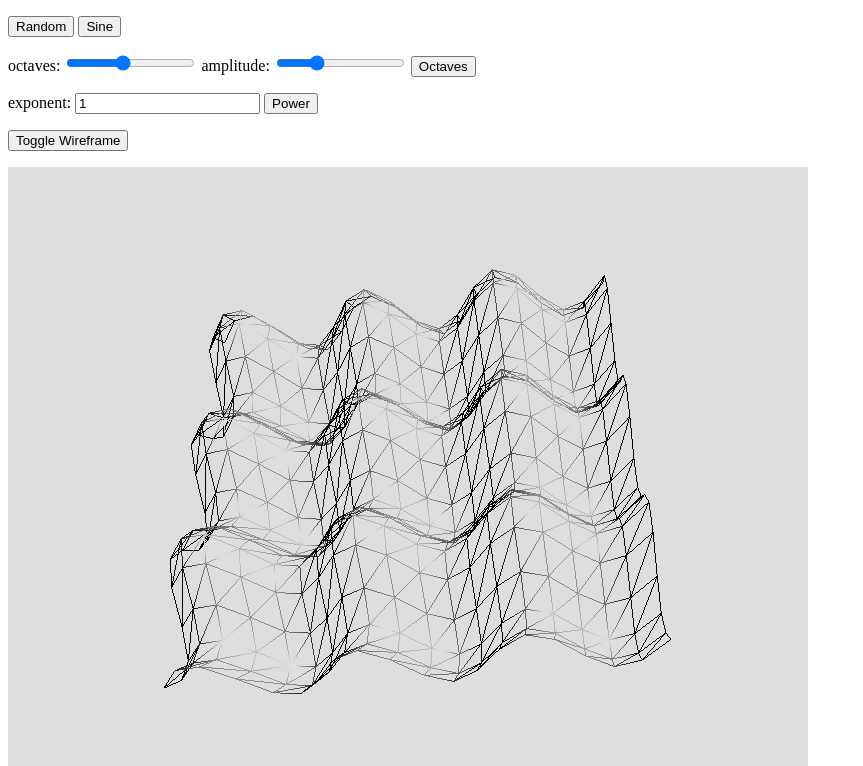
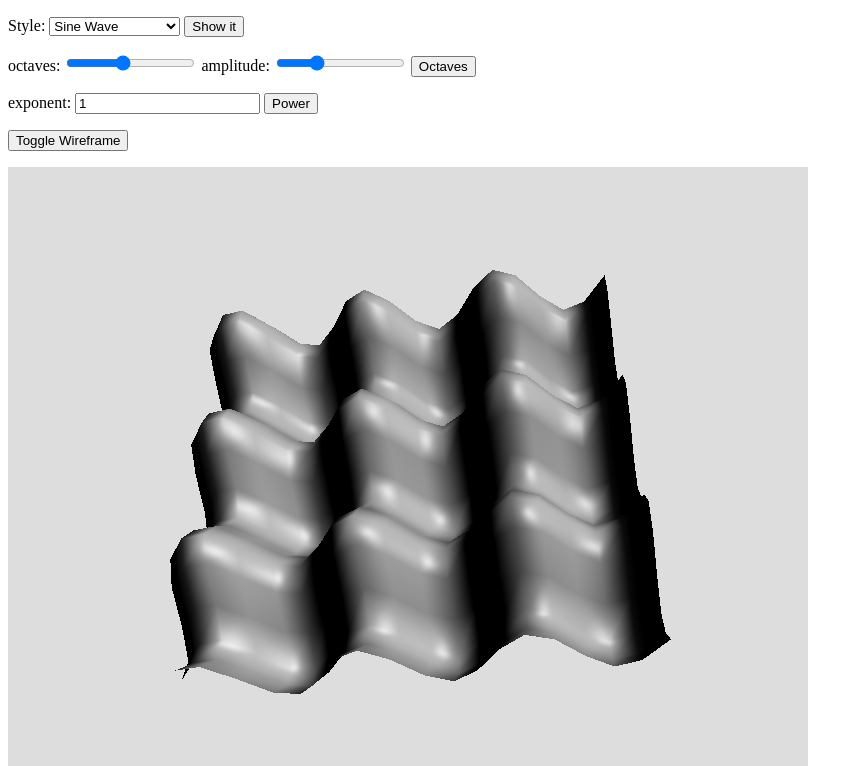
Before and after one commit to mmchugh/pyconca_noise, a Flask app: page / in a window 1280 px wide. Shown: the top 766 px of the page, without its empty margins (0-863 px from the left). Run offline with Flask 2, Linux system fonts and the light colour scheme.

Commit message:
add all the others to select

```diff
--- a/templates/render.html
+++ b/templates/render.html
@@ -58,7 +58,7 @@
         light.position.set( 1, 0, 1 );
         scene.add( light );
 
-        material = new THREE.MeshPhongMaterial( { color: 0xCCCCCC, wireframe: true } );
+        material = new THREE.MeshPhongMaterial( { color: 0xCCCCCC, wireframe: false } );
     };
 
     var doOctaves = function() {
@@ -86,6 +86,11 @@
         xhr.send();
     }
 
+    var selectData = function() {
+        style = document.getElementById("styleSelector").value;
+        fetchData(style);
+    }
+
     window.onload = function() {
         init();
         fetchData("sine");
@@ -94,8 +99,16 @@
 </head>
 <body>
     <p>
-    <button onclick="fetchData('random');">Random</button>
-    <button onclick="fetchData('sine');">Sine</button>
+    Style: <select id="styleSelector">
+        <option value="sine">Sine Wave</option>
+        <option value="random">All Random</option>
+        <option value="simplex">OpenSimplex</option>
+        <option value="scurve">Simple Curve</option>
+        <option value="plains">Rolling plains</option>
+        <option value="mountains">Jagged Mountains</option>
+        <option value="combined">All together</option>
+    </select>
+    <button onclick="selectData();">Show it</button>
     </p>
     <p>
     octaves: <input type="range" id="octaveRange" min="1" max="8" value="4" />
```
